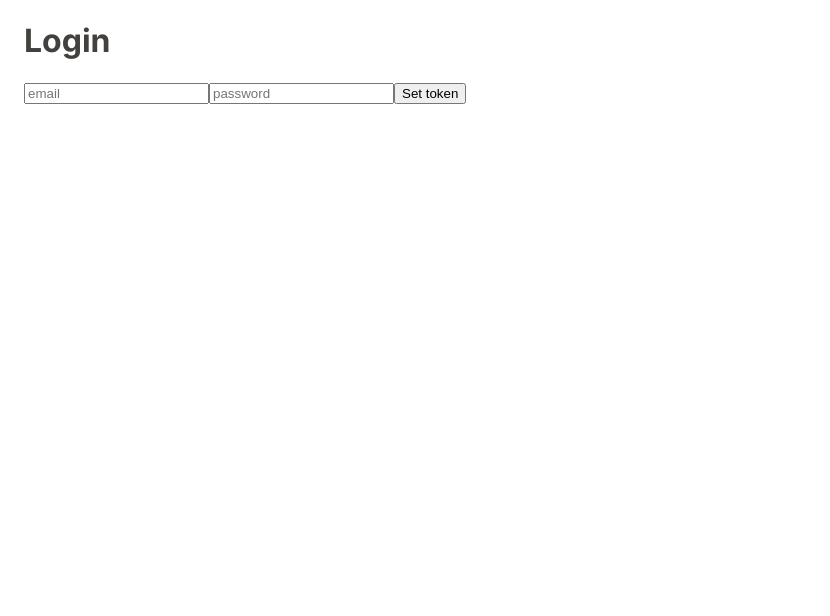
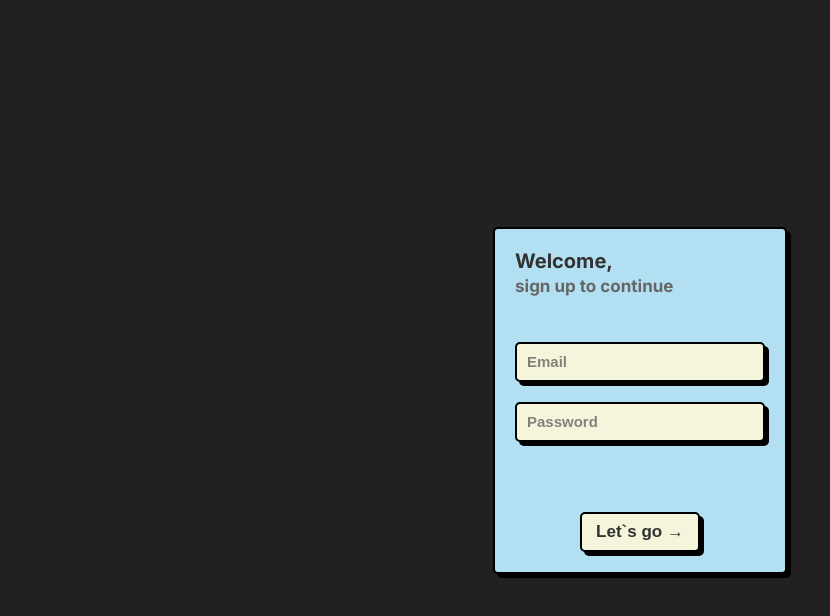
Before and after one commit to daiant/tara-photos, an Angular app in the folder web/: page /login in a window 1280 px wide. Shown: the top 616 px of the page, without its empty margins (0-830 px from the left). Built offline with nearby package versions, Linux system fonts and the light colour scheme.

Commit message:
feat: login :)

```diff
--- a/web/src/app/app.component.css
+++ b/web/src/app/app.component.css
@@ -1,7 +1,3 @@
-.barebones {
-  padding-inline: var(--spacing);
-}
-
 .header {
   position: fixed;
   top: 0;
@@ -25,7 +21,7 @@
   flex: 1;
 }
 
-main {
+main:not(.barebones) {
   overflow-y: auto;
   height: calc(100dvh - 86px);
 }
--- /dev/null
+++ b/web/src/app/views/login/login.component.css
@@ -0,0 +1,85 @@
+:host {
+  display: grid;
+  place-content: center;
+  min-height: 100dvh;
+  background-color: #212121;
+}
+
+.form {
+  --input-focus: hsl(147, 87%, 26%);
+  --font-color: #323232;
+  --font-color-sub: #666;
+  --bg-color: beige;
+  --main-color: black;
+  padding: 20px;
+  background: rgb(178 224 242);
+  display: flex;
+  flex-direction: column;
+  align-items: flex-start;
+  justify-content: center;
+  gap: 20px;
+  border-radius: 5px;
+  border: 2px solid var(--main-color);
+  box-shadow: 4px 4px var(--main-color);
+}
+
+.title {
+  color: var(--font-color);
+  font-weight: 900;
+  font-size: 20px;
+  margin-bottom: 25px;
+}
+
+.title span {
+  color: var(--font-color-sub);
+  font-weight: 600;
+  font-size: 17px;
+}
+
+.input {
+  width: 250px;
+  height: 40px;
+  border-radius: 5px;
+  border: 2px solid var(--main-color);
+  background-color: var(--bg-color);
+  box-shadow: 4px 4px var(--main-color);
+  font-size: 15px;
+  font-weight: 600;
+  color: var(--font-color);
+  padding: 5px 10px;
+  outline: none;
+}
+
+.input::placeholder {
+  color: var(--font-color-sub);
+  opacity: 0.8;
+}
+
+.input:focus {
+  border: 2px solid var(--input-focus);
+}
+
+.error {
+  color: rgb(172, 1, 1);
+  padding-block: 0;
+}
+
+.button-confirm {
+  margin: 50px auto 0 auto;
+  width: 120px;
+  height: 40px;
+  border-radius: 5px;
+  border: 2px solid var(--main-color);
+  background-color: var(--bg-color);
+  box-shadow: 4px 4px var(--main-color);
+  font-size: 17px;
+  font-weight: 600;
+  color: var(--font-color);
+  cursor: pointer;
+}
+
+.button-confirm.loading,
+.button-confirm:active {
+  box-shadow: 0px 0px var(--main-color);
+  transform: translate(3px, 3px);
+}
--- a/web/src/app/views/login/login.component.html
+++ b/web/src/app/views/login/login.component.html
@@ -1,6 +1,9 @@
-<h1>Login</h1>
-<form (submit)="handleSubmit($event)">
-  <input type="email" name="email" required placeholder="email">
-  <input type="password" name="password" required placeholder="password">
-  <button type="submit">Set token</button>
+<form class="form" (submit)="handleSubmit($event)">
+  <div class="title">Welcome,<br><span>sign up to continue</span></div>
+  <input class="input" name="email" placeholder="Email" type="email">
+  <input class="input" name="password" placeholder="Password" type="password">
+  <p class="error" *ngIf="error">{{error}}</p>
+  <button class="button-confirm" type="submit" [ngClass]="{loading: loading}">
+    {{loading ? 'Loading...' : 'Let`s go →'}}
+  </button>
 </form>
--- a/web/src/app/views/login/login.component.ts
+++ b/web/src/app/views/login/login.component.ts
@@ -2,25 +2,43 @@ import { Component, inject } from "@angular/core";
 import { Router } from "@angular/router";
 import { UserService } from "../../../lib/users/user.service";
 import { TokenService } from "../../../lib/token/token.service";
+import { CommonModule } from '@angular/common';
 
 @Component({
   selector: "tara-login",
-  templateUrl: "./login.component.html"
+  templateUrl: "./login.component.html",
+  styleUrl: './login.component.css',
+  standalone: true,
+  imports: [CommonModule],
 })
 export class LoginComponent {
   tokenService = inject(TokenService)
   userService = inject(UserService)
   router = inject(Router);
+  loading = false;
+  error?: string;
   handleSubmit(event: SubmitEvent) {
-    event.preventDefault()
+    event.preventDefault();
+    this.loading = true;
     const formData = new FormData(event.target as HTMLFormElement);
     this.userService.login(formData).then(data => {
-      if (!data) return;
+      this.loading = false;
+      if (!data) {
+        this._showError();
+        return;
+      };
+      this.error = undefined;
       this.tokenService.persistToken(data);
       this.userService.getUserInfo().then(data => {
         this.tokenService.persistItem("user", data)
       });
-      this.router.navigate(["/"])
+      this.router.navigate(["/"]);
+    }).catch(error => {
+      this.loading = false;
+      this._showError();
     });
   }
+  _showError() {
+    this.error = 'Ha ocurrido un error.'
+  }
 }
```
